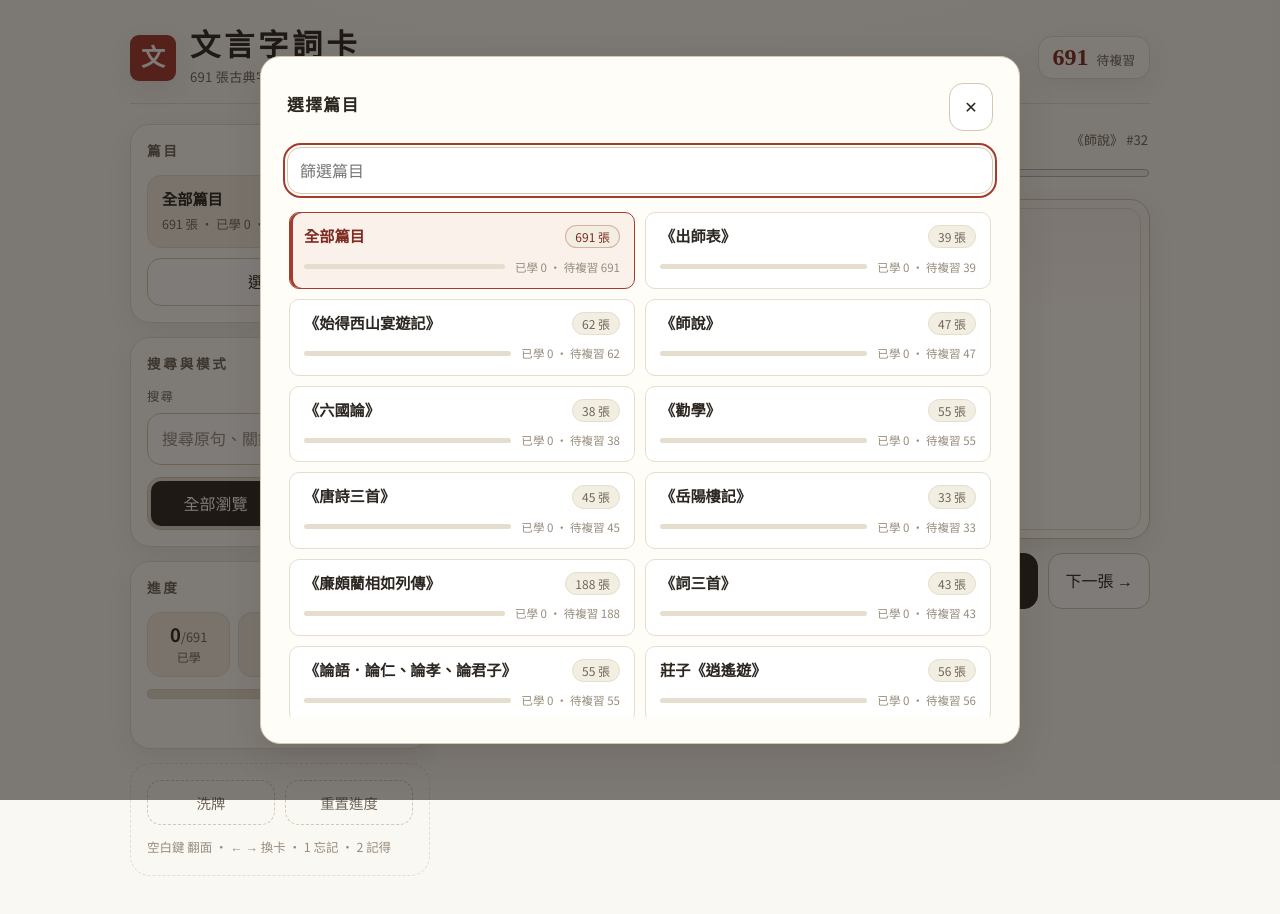
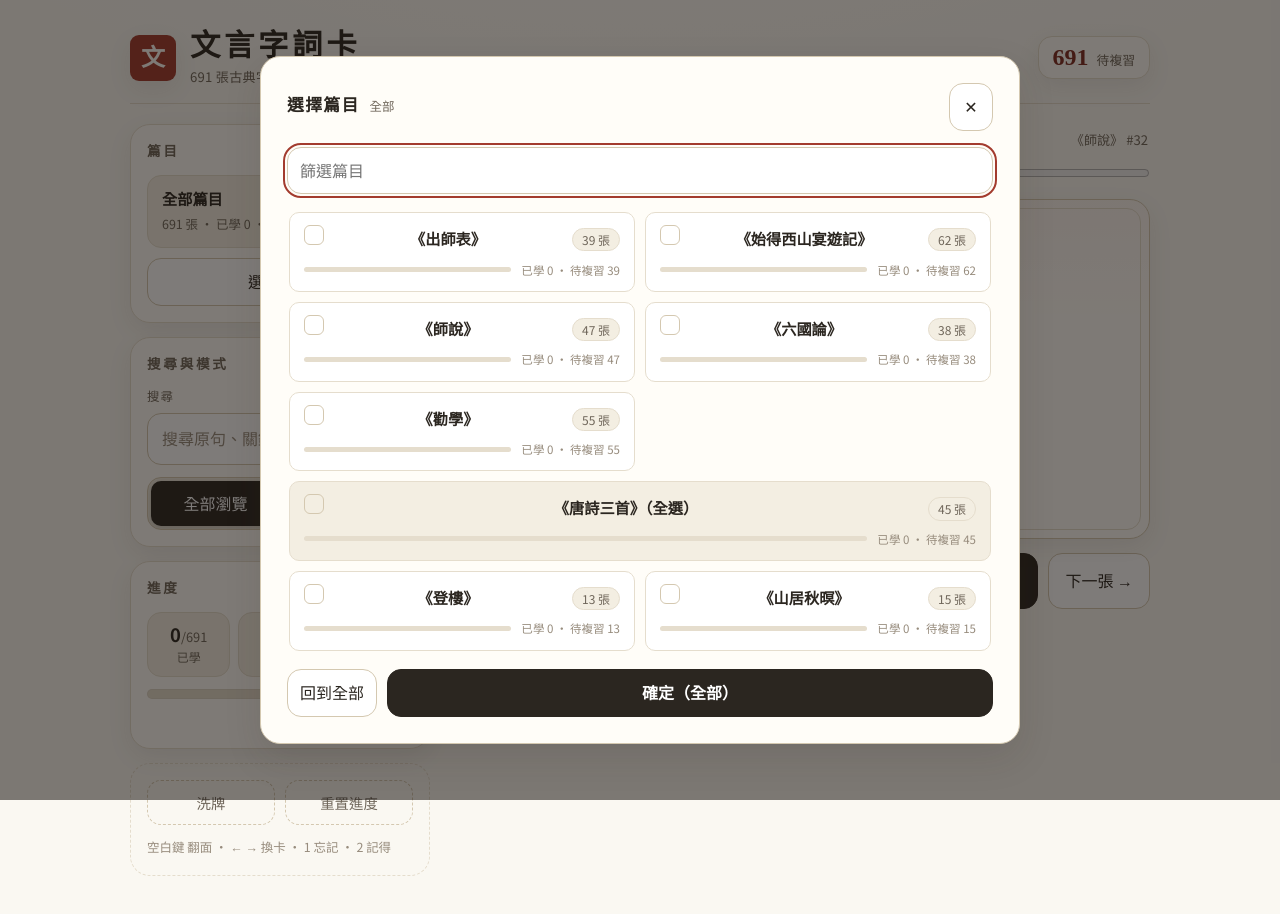
Before and after one commit to timothy0509/chinese-flashcards, a React (Vite) app: page / in a window 1280 px wide. Both pictures are taken after a click on the button "選擇篇目". Shown: the top 914 px of the page. Built offline with nearby package versions, Linux system fonts and the light colour scheme.

Commit message:
Support multi-select chapter filtering
Add grouped chapter selection with staged changes, bulk toggles,
selection summaries, and updated chapter data for 16 works.

```diff
--- a/src/App.tsx
+++ b/src/App.tsx
@@ -25,7 +25,7 @@ const GRADES = [
 ];
 
 export default function App() {
-  const [chapter, setChapter] = useState("全部");
+  const [chapters, setChapters] = useState<string[]>([]);
   const [query, setQuery] = useState("");
   const [mode, setMode] = useState<Mode>("all");
   const [order, setOrder] = useState<string[]>(() =>
@@ -51,7 +51,7 @@ export default function App() {
     return order
       .map((id) => byId.get(id))
       .filter((c): c is Card => c !== undefined)
-      .filter((c) => chapter === "全部" || c.chapter === chapter)
+      .filter((c) => chapters.length === 0 || chapters.includes(c.chapter))
       .filter(
         (c) =>
           q === "" ||
@@ -61,7 +61,7 @@ export default function App() {
       )
       .filter((c) => mode === "all" || isDue(progress[c.id], now));
     // eslint-disable-next-line react-hooks/exhaustive-deps
-  }, [order, chapter, query, mode, progress]);
+  }, [order, chapters, query, mode, progress]);
 
   const safePos = deck.length === 0 ? 0 : Math.min(pos, deck.length - 1);
   const current = deck[safePos];
@@ -70,13 +70,13 @@ export default function App() {
     const q = query.trim();
     return cards.filter(
       (c) =>
-        (chapter === "全部" || c.chapter === chapter) &&
+        (chapters.length === 0 || chapters.includes(c.chapter)) &&
         (q === "" ||
           c.sentence.includes(q) ||
           c.term.includes(q) ||
           c.answer.includes(q)),
     );
-  }, [chapter, query]);
+  }, [chapters, query]);
 
   const learned = filtered.filter((c) => progress[c.id]?.last != null).length;
   const dueCount = filtered.filter((c) => isDue(progress[c.id], now)).length;
@@ -196,9 +196,9 @@ export default function App() {
           <section className="panel">
             <h2>篇目</h2>
             <ChapterPicker
-              value={chapter}
+              value={chapters}
               onChange={(v) => {
-                setChapter(v);
+                setChapters(v);
                 setPos(0);
                 setFlipped(false);
               }}
--- a/src/components/ChapterPicker.tsx
+++ b/src/components/ChapterPicker.tsx
@@ -1,4 +1,4 @@
-import { useEffect, useState } from "react";
+import { useEffect, useState, type ReactNode } from "react";
 import { createPortal } from "react-dom";
 
 type Item = {
@@ -8,6 +8,28 @@ type Item = {
   due: number;
 };
 
+const GROUPS: { name: string; members: string[] }[] = [
+  { name: "《唐詩三首》", members: ["《登樓》", "《山居秋暝》", "《月下獨酌》"] },
+  {
+    name: "《詞三首》",
+    members: ["《念奴嬌．赤壁懷古》", "《聲聲慢》", "《青玉案．元夕》"],
+  },
+];
+
+/** Collapse full groups for display, e.g. three 唐詩 members read as 《唐詩三首》. */
+function displayNames(value: string[]): string[] {
+  const rest = new Set(value);
+  const out: string[] = [];
+  for (const g of GROUPS) {
+    if (g.members.every((m) => rest.has(m))) {
+      out.push(g.name);
+      for (const m of g.members) rest.delete(m);
+    }
+  }
+  for (const v of value) if (rest.has(v)) out.push(v);
+  return out;
+}
+
 export default function ChapterPicker({
   value,
   onChange,
@@ -16,8 +38,8 @@ export default function ChapterPicker({
   totalLearned,
   totalDue,
 }: {
-  value: string;
-  onChange: (v: string) => void;
+  value: string[];
+  onChange: (v: string[]) => void;
   items: Item[];
   totalCount: number;
   totalLearned: number;
@@ -25,18 +47,45 @@ export default function ChapterPicker({
 }) {
   const [open, setOpen] = useState(false);
   const [filter, setFilter] = useState("");
+  const [draft, setDraft] = useState<string[]>(value);
 
-  const selected =
-    value === "全部"
-      ? { name: "全部篇目", count: totalCount, learned: totalLearned, due: totalDue }
+  const isAll = value.length === 0;
+  const selectedSet = new Set(value);
+
+  const summary = isAll
+    ? { name: "全部篇目", count: totalCount, learned: totalLearned, due: totalDue }
+    : value.length === 1
+      ? (() => {
+          const found = items.find((c) => c.name === value[0]);
+          return (
+            found ?? { name: value[0], count: 0, learned: 0, due: 0 }
+          );
+        })()
       : (() => {
-          const found = items.find((c) => c.name === value);
-          return found ?? { name: value, count: 0, learned: 0, due: 0 };
+          const sel = items.filter((c) => selectedSet.has(c.name));
+          return {
+            name: `已選 ${value.length} 篇`,
+            count: sel.reduce((a, c) => a + c.count, 0),
+            learned: sel.reduce((a, c) => a + c.learned, 0),
+            due: sel.reduce((a, c) => a + c.due, 0),
+          };
         })();
 
   const q = filter.trim();
   const visible =
     q === "" ? items : items.filter((c) => c.name.includes(q));
+  const visibleGroups =
+    q === ""
+      ? GROUPS
+      : GROUPS.filter(
+          (g) =>
+            g.name.includes(q) || g.members.some((m) => m.includes(q)),
+        );
+
+  useEffect(() => {
+    if (open) setDraft(value);
+    // eslint-disable-next-line react-hooks/exhaustive-deps
+  }, [open]);
 
   useEffect(() => {
     if (!open) return;
@@ -50,28 +99,66 @@ export default function ChapterPicker({
       document.body.style.overflow = prev;
       window.removeEventListener("keydown", onKey);
     };
-  }, [open ]);
+  }, [open]);
 
-  function pick(v: string) {
-    onChange(v);
+  function normalize(list: string[]): string[] {
+    if (list.length === 0) return [];
+    if (list.length >= items.length) return [];
+    return list;
+  }
+
+  function toggle(name: string) {
+    setDraft((d) => {
+      const s = new Set(d);
+      if (s.has(name)) s.delete(name);
+      else s.add(name);
+      return normalize([...s].filter((n) => items.some((c) => c.name === n)));
+    });
+  }
+
+  function confirm() {
+    onChange(normalize(draft));
     setOpen(false);
     setFilter("");
   }
 
-  function row(name: string, count: number, learned: number, due: number, isAll: boolean) {
-    const v = isAll ? "全部" : name;
-    const label = isAll ? "全部篇目" : name;
+  function clearDraft() {
+    setDraft([]);
+  }
+
+  function toggleGroup(members: string[]) {
+    setDraft((d) => {
+      const s = new Set(d);
+      if (members.every((m) => s.has(m))) {
+        for (const m of members) s.delete(m);
+      } else {
+        for (const m of members) s.add(m);
+      }
+      return normalize([...s].filter((n) => items.some((c) => c.name === n)));
+    });
+  }
+
+  function groupRow(g: { name: string; members: string[] }) {
+    const parts = items.filter((c) => g.members.includes(c.name));
+    const all = g.members.every((m) => draft.includes(m));
+    const some = !all && g.members.some((m) => draft.includes(m));
+    const count = parts.reduce((a, c) => a + c.count, 0);
+    const learned = parts.reduce((a, c) => a + c.learned, 0);
+    const due = parts.reduce((a, c) => a + c.due, 0);
     return (
       <button
-        key={v}
+        key={g.name}
         type="button"
         role="option"
-        aria-selected={value === v}
-        className={`chapter-item${value === v ? " selected" : ""}`}
-        onClick={() => pick(v)}
+        aria-selected={all}
+        className={`chapter-item chapter-group${all ? " selected" : ""}${some ? " partial" : ""}`}
+        onClick={() => toggleGroup(g.members)}
       >
         <span className="chapter-top">
-          <span className="chapter-name">{label}</span>
+          <span className="chapter-check" aria-hidden="true">
+            {all ? "✓" : some ? "–" : ""}
+          </span>
+          <span className="chapter-name">{g.name}（全選）</span>
           <span className="chapter-count">{count} 張</span>
         </span>
         <span className="chapter-sub">
@@ -94,12 +181,62 @@ export default function ChapterPicker({
     );
   }
 
+  function row(c: Item) {
+    const checked = draft.includes(c.name);
+    return (
+      <button
+        key={c.name}
+        type="button"
+        role="option"
+        aria-selected={checked}
+        className={`chapter-item${checked ? " selected" : ""}`}
+        onClick={() => toggle(c.name)}
+      >
+        <span className="chapter-top">
+          <span className="chapter-check" aria-hidden="true">
+            {checked ? "✓" : ""}
+          </span>
+          <span className="chapter-name">{c.name}</span>
+          <span className="chapter-count">{c.count} 張</span>
+        </span>
+        <span className="chapter-sub">
+          <span className="chapter-bar" aria-hidden="true">
+            <span
+              className="chapter-fill"
+              style={{
+                width:
+                  c.count === 0
+                    ? "0%"
+                    : `${Math.round((c.learned / c.count) * 100)}%`,
+              }}
+            />
+          </span>
+          <span className="chapter-stat">
+            已學 {c.learned} · 待複習 {c.due}
+          </span>
+        </span>
+      </button>
+    );
+  }
+
+  const draftCount =
+    draft.length === 0
+      ? totalCount
+      : items
+          .filter((c) => draft.includes(c.name))
+          .reduce((a, c) => a + c.count, 0);
+
   return (
     <div className="chapter-picker">
       <p className="chapter-current" aria-live="polite">
-        <span className="chapter-name">{selected.name}</span>
+        <span className="chapter-name">{summary.name}</span>
+        {!isAll && value.length > 1 && (
+          <span className="chapter-current-list">
+            {displayNames(value).join("、")}
+          </span>
+        )}
         <span className="chapter-current-sub">
-          {selected.count} 張 · 已學 {selected.learned} · 待複習 {selected.due}
+          {summary.count} 張 · 已學 {summary.learned} · 待複習 {summary.due}
         </span>
       </p>
       <button
@@ -108,7 +245,7 @@ export default function ChapterPicker({
         aria-haspopup="dialog"
         onClick={() => setOpen(true)}
       >
-        選擇篇目
+        選擇篇目{isAll ? "" : `（${value.length}）`}
       </button>
       {open &&
         createPortal(
@@ -117,11 +254,18 @@ export default function ChapterPicker({
               className="chapter-dialog"
               role="dialog"
               aria-modal="true"
-              aria-label="選擇篇目"
+              aria-label="選擇篇目，可多選"
               onClick={(e) => e.stopPropagation()}
             >
               <div className="chapter-dialog-head">
-                <h3>選擇篇目</h3>
+                <h3>
+                  選擇篇目
+                  <span className="chapter-dialog-count">
+                    {draft.length === 0
+                      ? "全部"
+                      : `已選 ${draft.length} 篇 · ${draftCount} 張`}
+                  </span>
+                </h3>
                 <button
                   type="button"
                   className="chapter-close"
@@ -140,12 +284,53 @@ export default function ChapterPicker({
                 value={filter}
                 onChange={(e) => setFilter(e.target.value)}
               />
-              <div className="chapter-list" role="listbox" aria-label="篇目選擇">
-                {row("全部篇目", totalCount, totalLearned, totalDue, true)}
-                {visible.map((c) => row(c.name, c.count, c.learned, c.due, false))}
-                {visible.length === 0 && (
+              <div
+                className="chapter-list"
+                role="listbox"
+                aria-multiselectable="true"
+                aria-label="篇目選擇，可多選"
+              >
+                {q === ""
+                  ? (() => {
+                      const seen = new Set<string>();
+                      const nodes: ReactNode[] = [];
+                      for (const c of items) {
+                        const g = GROUPS.find((gr) =>
+                          gr.members.includes(c.name),
+                        );
+                        if (g && !seen.has(g.name)) {
+                          seen.add(g.name);
+                          nodes.push(groupRow(g));
+                        }
+                        nodes.push(row(c));
+                      }
+                      return nodes;
+                    })()
+                  : (() => {
+                      const nodes: ReactNode[] = [];
+                      for (const g of visibleGroups) {
+                        if (g.name.includes(q)) {
+                          nodes.push(groupRow(g));
+                        }
+                      }
+                      for (const c of visible) nodes.push(row(c));
+                      return nodes;
+                    })()}
+                {visible.length === 0 && visibleGroups.length === 0 && (
                   <p className="chapter-none">沒有符合的篇目</p>
                 )}
+              </div>
+              <div className="chapter-dialog-foot">
+                <button type="button" onClick={clearDraft}>
+                  回到全部
+                </button>
+                <button
+                  type="button"
+                  className="chapter-confirm"
+                  onClick={confirm}
+                >
+                  確定{draft.length === 0 ? "（全部）" : `（${draft.length} 篇）`}
+                </button>
               </div>
             </div>
           </div>,
--- a/src/data/chapters.json
+++ b/src/data/chapters.json
@@ -20,8 +20,16 @@
     "count": 55
   },
   {
-    "name": "《唐詩三首》",
-    "count": 45
+    "name": "《登樓》",
+    "count": 13
+  },
+  {
+    "name": "《山居秋暝》",
+    "count": 15
+  },
+  {
+    "name": "《月下獨酌》",
+    "count": 17
   },
   {
     "name": "《岳陽樓記》",
@@ -32,8 +40,16 @@
     "count": 188
   },
   {
-    "name": "《詞三首》",
-    "count": 43
+    "name": "《念奴嬌．赤壁懷古》",
+    "count": 18
+  },
+  {
+    "name": "《聲聲慢》",
+    "count": 14
+  },
+  {
+    "name": "《青玉案．元夕》",
+    "count": 11
   },
   {
     "name": "《論語．論仁、論孝、論君子》",
--- a/src/index.css
+++ b/src/index.css
@@ -275,7 +275,7 @@ header h1 {
   max-height: min(86vh, 720px);
   display: grid;
   gap: 16px;
-  grid-template-rows: auto auto minmax(0, 1fr);
+  grid-template-rows: auto auto minmax(0, 1fr) auto;
   background: var(--card);
   border: 1px solid var(--line-strong);
   border-radius: var(--radius-lg);
@@ -436,6 +436,74 @@ header h1 {
   flex: none;
   font-size: 0.72rem;
   color: var(--faint);
+}
+
+.chapter-check {
+  flex: none;
+  width: 20px;
+  height: 20px;
+  display: grid;
+  place-items: center;
+  border: 1px solid var(--line-strong);
+  border-radius: 6px;
+  font-size: 0.8rem;
+  color: var(--accent-deep);
+  background: transparent;
+}
+
+.chapter-item.selected .chapter-check {
+  border-color: var(--accent);
+  background: rgba(163, 59, 46, 0.12);
+}
+
+.chapter-item.chapter-group {
+  background: var(--bg-soft);
+}
+
+@media (min-width: 700px) {
+  .chapter-item.chapter-group {
+    grid-column: 1 / -1;
+  }
+}
+
+.chapter-item.partial {
+  border-style: dashed;
+}
+
+.chapter-dialog-count {
+  margin-left: 10px;
+  font-family: var(--font-sans);
+  font-size: 0.78rem;
+  font-weight: 400;
+  letter-spacing: 0;
+  color: var(--muted);
+}
+
+.chapter-current-list {
+  font-size: 0.78rem;
+  color: var(--muted);
+  display: -webkit-box;
+  -webkit-line-clamp: 2;
+  -webkit-box-orient: vertical;
+  overflow: hidden;
+}
+
+.chapter-dialog-foot {
+  display: flex;
+  justify-content: space-between;
+  gap: 10px;
+}
+
+.chapter-dialog-foot button {
+  min-height: 48px;
+}
+
+.chapter-confirm {
+  flex: 1;
+  background: var(--ink);
+  border-color: var(--ink);
+  color: #fff;
+  font-weight: 600;
 }
 
 .mode-row {
@@ -977,7 +1045,8 @@ button {
   }
 
   .mode-row button.active,
-  .nav button.primary {
+  .nav button.primary,
+  .chapter-confirm {
     background: var(--accent);
     border-color: var(--accent);
     color: #231210;
```
Also changed, not shown: src/data/cards.json, 1 other file (tests, documents, lock files or other folders).
